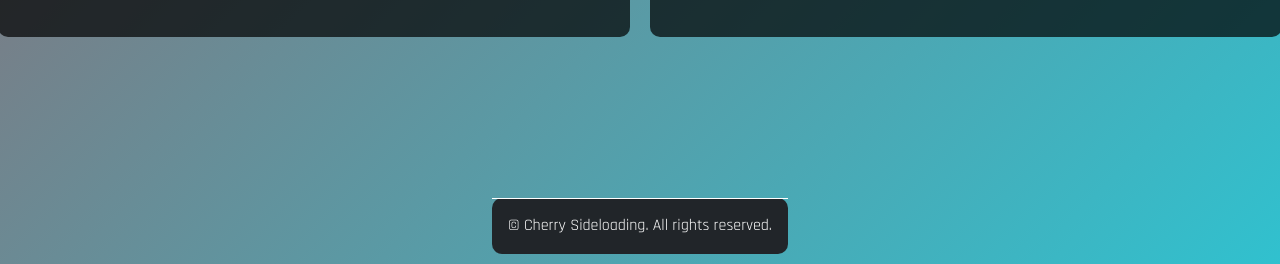
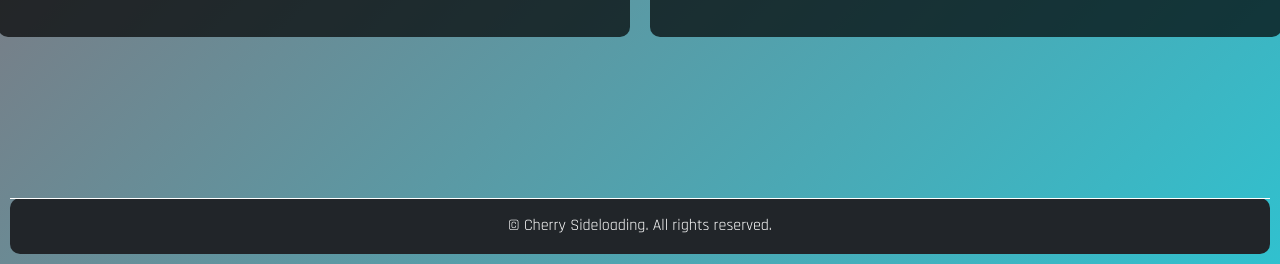
Before and after one commit to ViridDevelopment/CSL-V3, a plain HTML site: page index.html in a window 1280 px wide. Shown: the part 536-800 px from the top of the page. Drawn offline with nearby package versions, Linux system fonts and the light colour scheme.

Commit message:
Update index.css

```diff
--- a/css/index.css
+++ b/css/index.css
@@ -16,18 +16,15 @@
 }
 
 body {
-    font-family: 'Roboto', sans-serif;
+    background: linear-gradient(135deg, #00eeff, #ff0000);
+    transition: background 0.3s ease;
+    backdrop-filter: blur(5px);
+    color: white;
     margin: 0;
     padding: 0;
+    min-height: 100vh;
     display: flex;
     flex-direction: column;
-    align-items: center;
-    justify-content: center;
-    min-height: 100vh;
-    background: linear-gradient(135deg, #00eeff, #ff0000);
-    color: #333;
-    transition: background 0.3s ease;
-    backdrop-filter: blur(5px);
 }
 
 body::-webkit-scrollbar {
```
